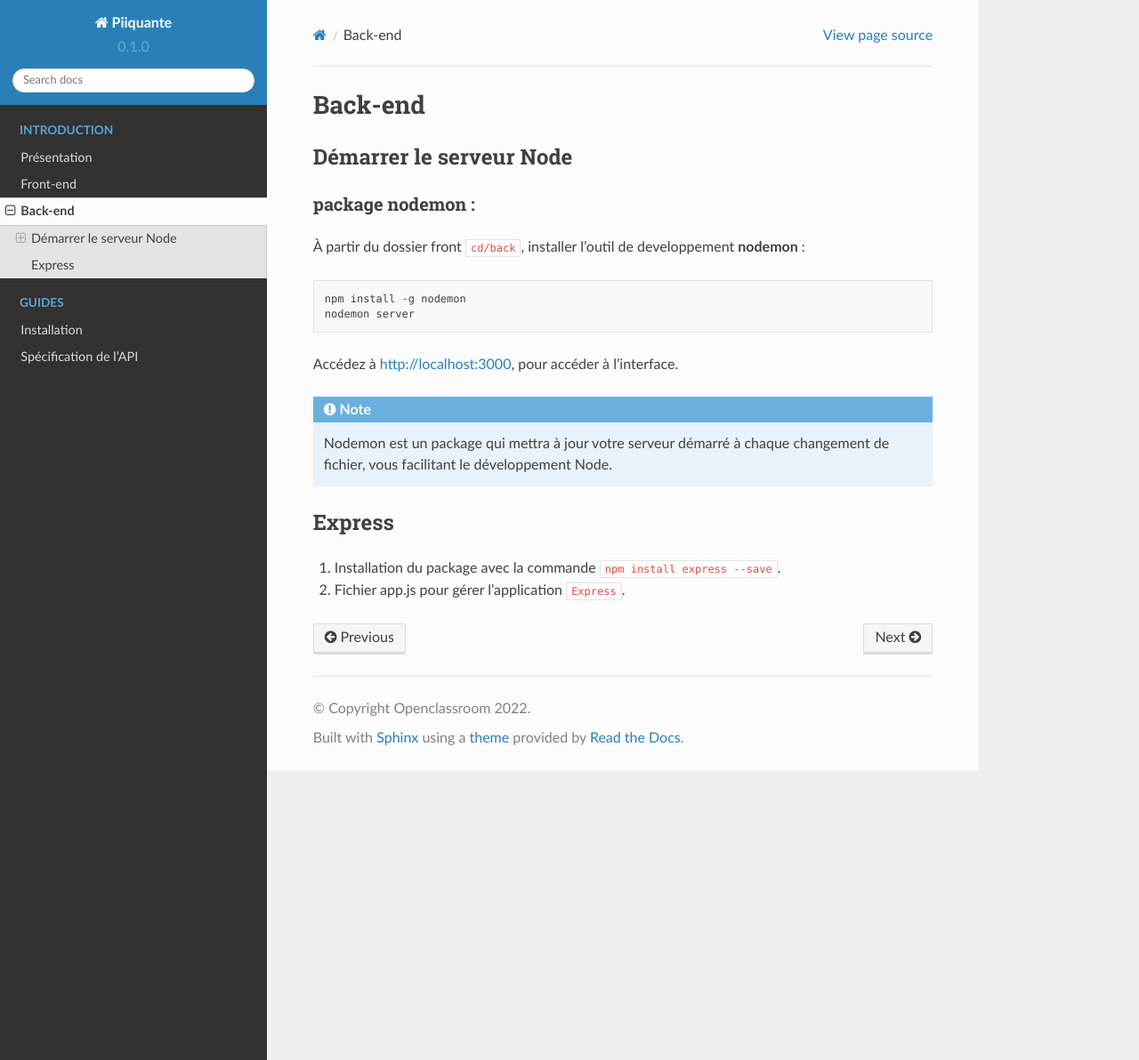
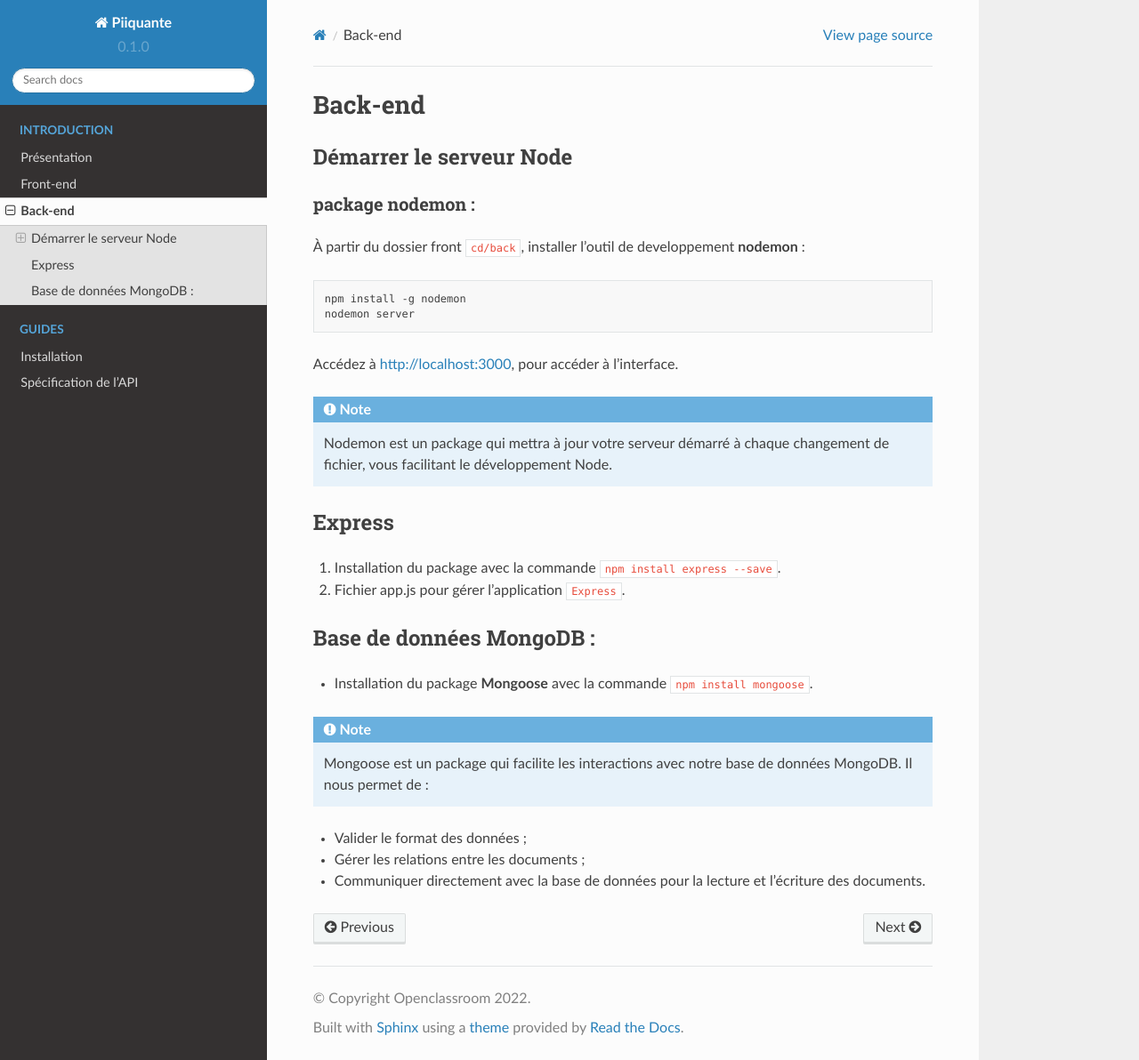
Before and after one commit to anthony-mini/Mini_Anthony_6_05-08-2022, a Sphinx documentation site: the page built from docs/source/back-end.rst, in a window 1280 px wide and 1192 px high. Shown: the whole window at 89% size. Built offline with Sphinx 7.4.7 and the Read the Docs theme 2.0.0, drawn with Linux system fonts in a browser that asks for light colours.

Commit message:
Ajout de la méthode express pour les requête via l'application front-end. | Ajout d'un header pour passer outre les erreurs CORS | Installation de Mongoose pour la base de donnée MongoDB

```diff
--- a/docs/source/back-end.rst
+++ b/docs/source/back-end.rst
@@ -26,3 +26,18 @@ Express
 #. Installation du package avec la commande ``npm install express --save``.
 
 #. Fichier app.js pour gérer l'application ``Express``.
+
+Base de données MongoDB :
+-------------------------
+
+* Installation du package **Mongoose** avec la commande ``npm install mongoose``.
+
+.. note::
+
+    Mongoose est un package qui facilite les interactions avec notre base de données MongoDB. Il nous permet de :
+
+* Valider le format des données ;
+
+* Gérer les relations entre les documents ;
+
+* Communiquer directement avec la base de données pour la lecture et l'écriture des documents.
```
Also changed, not shown: 3 other files.
